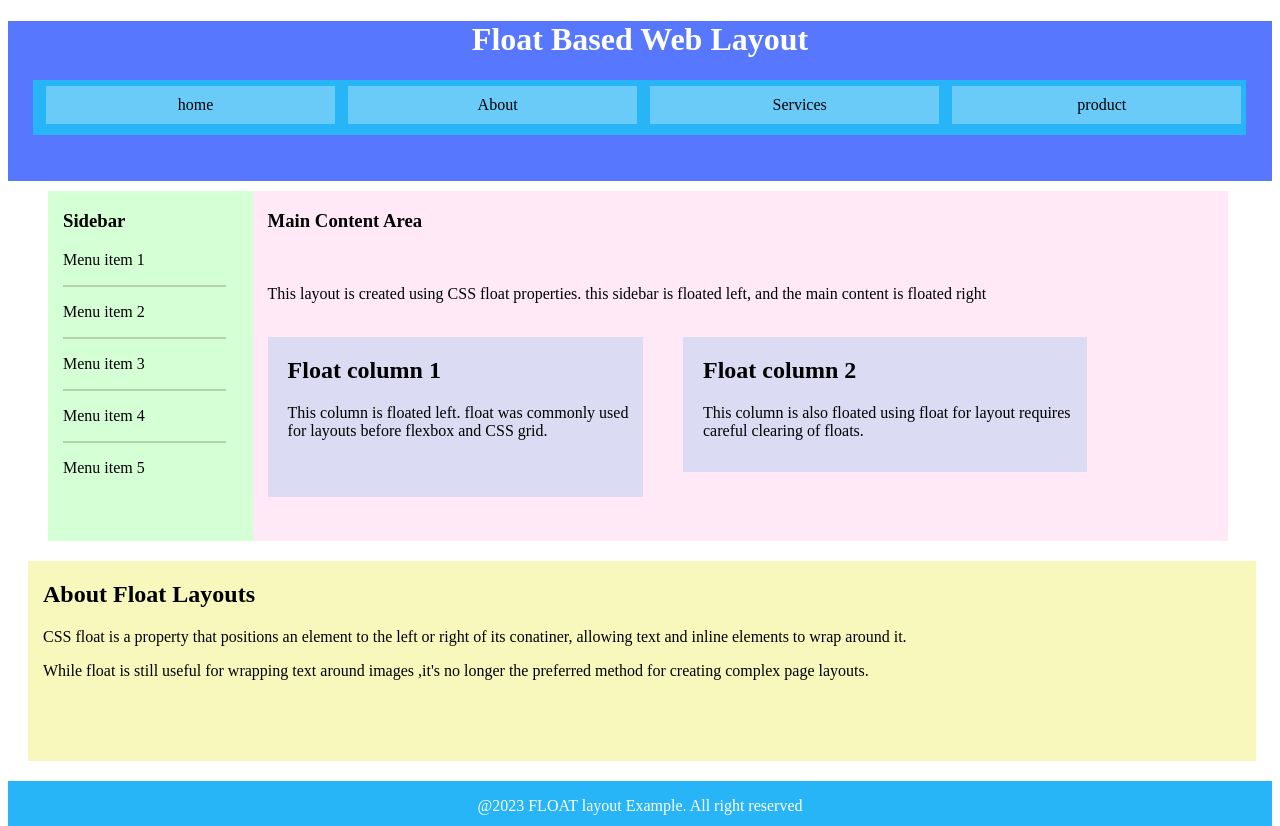
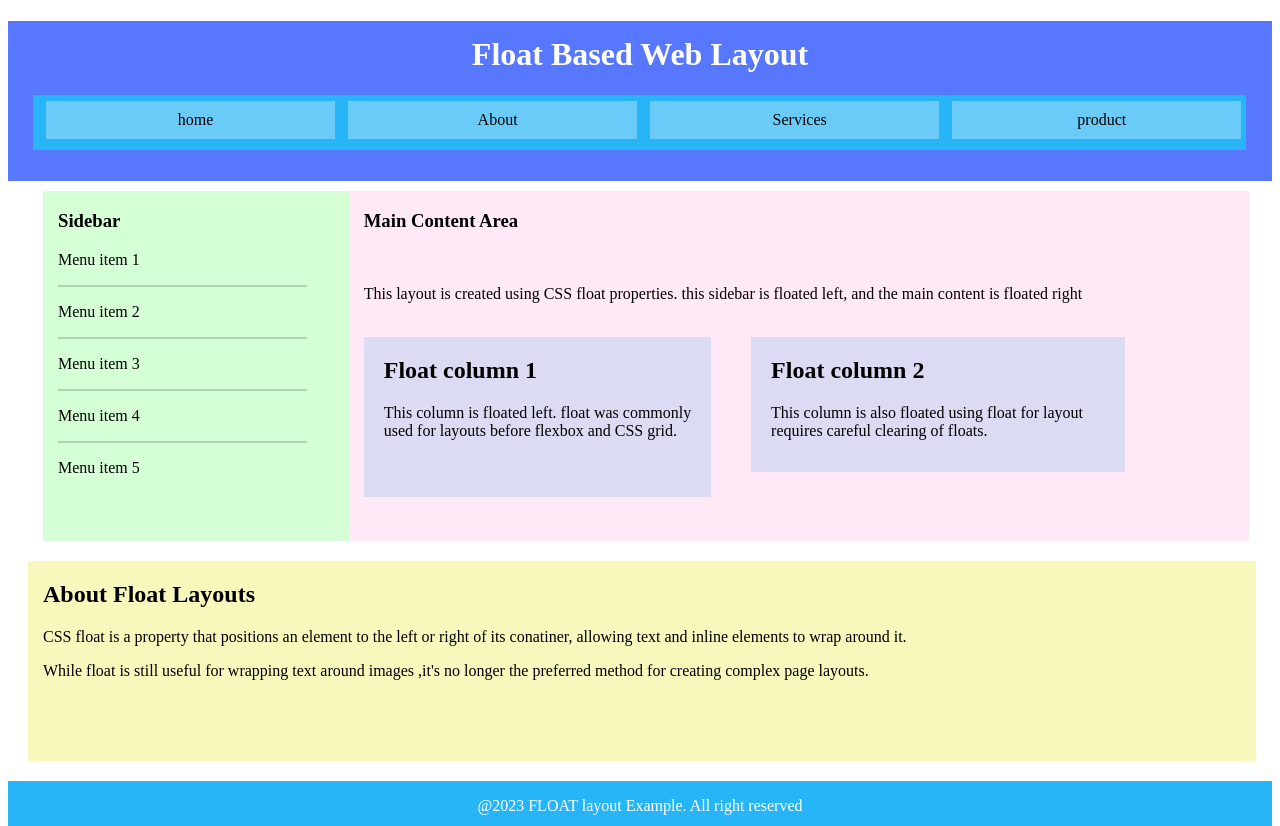
Before and after one commit to wasim180/front_end_development, a plain HTML site: page Assignment HTML/ assignmentinternalcss1.html in a window 1280 px wide. Drawn offline with Linux system fonts and the light colour scheme.

Commit message:
Update  assignmentinternalcss1.html

```diff
--- a/Assignment HTML/ assignmentinternalcss1.html
+++ b/Assignment HTML/ assignmentinternalcss1.html
@@ -8,6 +8,7 @@
   <style>
     h1 {
       color: white;
+      padding-top: 15px;
     }
 
     #header {
@@ -39,9 +40,9 @@
     #content {
       background-color: rgb(213, 255, 213);
       height: 350px;
-      width: 15%;
+      width: 23%;
       padding-left: 15px;
-      margin: 10px 0px 0px 40px;
+      margin: 10px 0px 0px 35px;
       float: left;
 
     }
@@ -54,7 +55,7 @@
     #rightcontent {
       background-color: rgb(255, 233, 246);
       height: 350px;
-      width: 76%;
+      width: 70%;
       padding-left: 15px;
       margin: 10px 15px 0px 0px;
       float: left;
```
